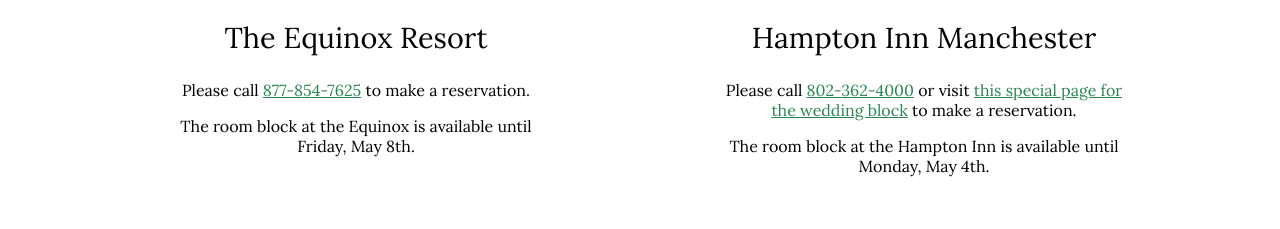
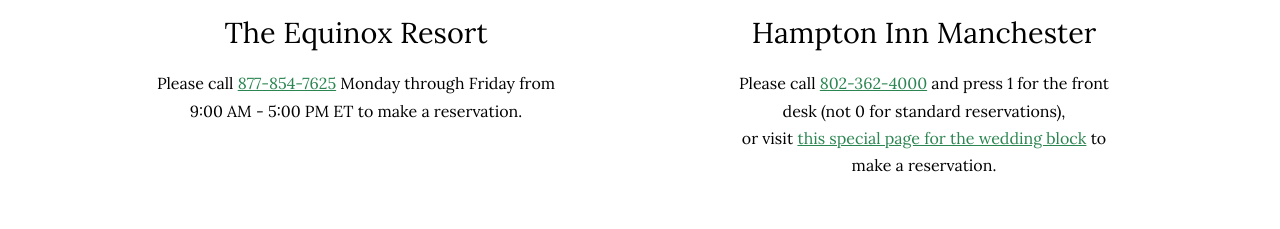
Before and after one commit to mrdavidjcole/michelle-andrew-wedding-website, a Next.js app: page /accommodations in a window 1280 px wide. Shown: the part 648-877 px from the top of the page. Built offline with nearby package versions, Linux system fonts and the light colour scheme.

Commit message:
Update reservations info

```diff
--- a/pages/accommodations.jsx
+++ b/pages/accommodations.jsx
@@ -1,7 +1,7 @@
-import Head from 'next/head';
+import Head from "next/head";
 import GlobalStyles from "../components/global-styles.jsx";
-import Navigation from '../components/navigation.jsx';
-import FloralFooter from '../components/floral-footer.jsx';
+import Navigation from "../components/navigation.jsx";
+import FloralFooter from "../components/floral-footer.jsx";
 
 export default () => {
   return (
@@ -10,14 +10,17 @@
         <title>Michelle & Andrew | Accommodations</title>
         <link href="/static/favicon.ico" rel="icon" />
         <meta name="viewport" content="initial-scale=1.0, width=device-width" />
-        <link href="https://fonts.googleapis.com/css?family=Lora|Tangerine&display=swap" rel="stylesheet" />
+        <link
+          href="https://fonts.googleapis.com/css?family=Lora|Tangerine&display=swap"
+          rel="stylesheet"
+        />
       </Head>
       <GlobalStyles />
       <Navigation />
       <style jsx>{`
         * {
           box-sizing: border-box;
-          font-family: 'Lora', serif;
+          font-family: "Lora", serif;
         }
 
         .headings {
@@ -55,6 +58,7 @@
         }
 
         .option {
+          line-height: 1.7em;
           flex: 0 1 500px;
           text-align: center;
           margin: 0 auto;
@@ -73,26 +77,23 @@
       </div>
       <p className="general-info">
         We have reserved room blocks at two hotels in Manchester. Both are
-        wonderful! The Equinox is the wedding venue, and the Hampton Inn is
-        just one mile away. Ask for the Cole-Bickford Wedding Room Block at
-        either hotel.
+        wonderful! The Equinox is the wedding venue, and the Hampton Inn is just
+        one mile away. Ask for the Cole-Bickford Wedding Room Block at either
+        hotel.
       </p>
       <div className="options">
         <div className="option">
           <h2>The Equinox Resort</h2>
           <p>
-            Please call <a href="tel:877-854-7625">877-854-7625</a> to make a
-            reservation.
-          </p>
-          <p>
-            The room block at the Equinox is available until Friday, May 8th.
+            Please call <a href="tel:877-854-7625">877-854-7625</a>{" "}
+            Monday through Friday from <br/>9:00 AM - 5:00 PM ET to make a reservation.
           </p>
         </div>
         <div className="option">
           <h2>Hampton Inn Manchester</h2>
           <p>
-            Please call <a href="tel:802-362-4000">802-362-4000</a>{" "}
-            or visit{" "}
+            Please call <a href="tel:802-362-4000">802-362-4000</a> and press 1
+            for the front desk (not 0 for standard reservations), <br/> or visit{" "}
             <a
               href="http://group.hamptoninn.com/ColeBickfordWedding"
               target="_blank"
@@ -102,10 +103,6 @@
             </a>{" "}
             to make a reservation.
           </p>
-          <p>
-            The room block at the Hampton Inn is available until Monday, May
-            4th.
-          </p>
         </div>
       </div>
       <FloralFooter />
```
